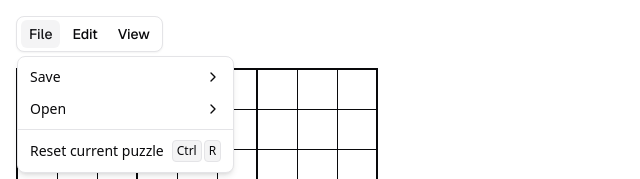
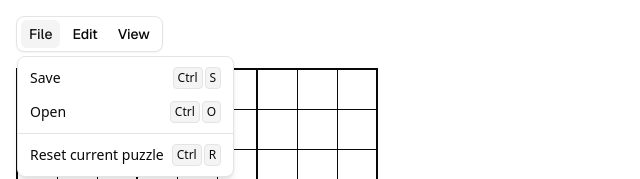
Before and after one commit to Popa-42/sudoku, a Next.js app: page / in a window 1280 px wide. Both pictures are taken after a click on the button "File". Shown: the top 179 px of the page, without its empty margins (0-640 px from the left). Built offline with nearby package versions, Linux system fonts and the light colour scheme; a web font is replaced by a local one.

Commit message:
Add expert mode with advanced file menu options

```diff
--- a/src/app/page.tsx
+++ b/src/app/page.tsx
@@ -22,6 +22,7 @@ import {
   Menubar,
   MenubarCheckboxItem,
   MenubarContent,
+  MenubarGroup,
   MenubarItem,
   MenubarMenu,
   MenubarRadioGroup,
@@ -320,17 +321,13 @@ export default function Home() {
     const onKey = (e: KeyboardEvent) => {
       const editable = isEditableTarget(e.target);
       // Global ctrl/cmd shortcuts
-      if ((e.ctrlKey || e.metaKey) && !e.shiftKey && !e.altKey) {
+      if (e.ctrlKey || e.metaKey) {
+        if (!e.shiftKey && !e.altKey) {
           // Avoid interfering with text inputs
           if (editable) return;
-        if (e.key === "s" || e.key === "S") {
-          e.preventDefault();
-          onMenuSaveFile();
-          return;
-        }
           if (e.key === "o" || e.key === "O") {
             e.preventDefault();
-          onMenuOpenFile();
+            setUploadOpen(true);
             return;
           }
           if (e.key === "r" || e.key === "R") {
@@ -347,6 +344,18 @@ export default function Home() {
             e.preventDefault();
             onMenuRedo();
             return;
+          }
+        } else if (e.shiftKey && !e.altKey) {
+          if (e.key === "s" || e.key === "S") {
+            e.preventDefault();
+            onMenuSaveFile();
+            return;
+          }
+          if (e.key === "o" || e.key === "O") {
+            e.preventDefault();
+            onMenuOpenFile();
+            return;
+          }
         }
       }
 
@@ -382,39 +391,78 @@ export default function Home() {
     } catch {}
   }, [isDark]);
 
+  const [expertMode, setExpertMode] = useState(false);
+
   return (
     <div className="space-y-4 p-4">
       <Menubar className="w-fit">
         <MenubarMenu>
           <MenubarTrigger>File</MenubarTrigger>
           <MenubarContent>
+            {expertMode ? (
+              <>
                 <MenubarSub>
-              <MenubarSubTrigger onClick={handleShare}>Save</MenubarSubTrigger>
+                  <MenubarSubTrigger>Save...</MenubarSubTrigger>
                   <MenubarSubContent>
-                <MenubarItem onClick={onMenuSaveFile}>
-                  Save file
+                    <MenubarItem onClick={handleShare}>
+                      Show saving dialog
                       <MenubarShortcut>
                         <kbd>Ctrl</kbd>
                         <kbd>S</kbd>
                       </MenubarShortcut>
                     </MenubarItem>
-                <MenubarItem onClick={onMenuShareLink}>Share Link</MenubarItem>
-                <MenubarItem onClick={onMenuCopyPayload}>Copy SG1 payload</MenubarItem>
+                    <MenubarItem onClick={onMenuSaveFile}>
+                      Save file
+                      <MenubarShortcut>
+                        <kbd>Ctrl</kbd>
+                        <kbd>Shift</kbd>
+                        <kbd>S</kbd>
+                      </MenubarShortcut>
+                    </MenubarItem>
+                    <MenubarItem onClick={onMenuShareLink}>Share link</MenubarItem>
+                    {expertMode && <MenubarItem onClick={onMenuCopyPayload}>Copy SG1 payload</MenubarItem>}
                   </MenubarSubContent>
                 </MenubarSub>
                 <MenubarSub>
-              <MenubarSubTrigger onClick={() => setUploadOpen(true)}>Open</MenubarSubTrigger>
+                  <MenubarSubTrigger>Open...</MenubarSubTrigger>
                   <MenubarSubContent>
+                    <MenubarItem onClick={() => setUploadOpen(true)}>
+                      Show opening dialog
+                      <MenubarShortcut>
+                        <kbd>Ctrl</kbd>
+                        <kbd>O</kbd>
+                      </MenubarShortcut>
+                    </MenubarItem>
                     <MenubarItem onClick={onMenuOpenFile}>
                       Open file
                       <MenubarShortcut>
                         <kbd>Ctrl</kbd>
+                        <kbd>Shift</kbd>
                         <kbd>O</kbd>
                       </MenubarShortcut>
                     </MenubarItem>
                     <MenubarItem onClick={onMenuPastePayload}>Paste SG1 payload</MenubarItem>
                   </MenubarSubContent>
                 </MenubarSub>
+              </>
+            ) : (
+              <>
+                <MenubarItem onClick={handleShare}>
+                  Save
+                  <MenubarShortcut>
+                    <kbd>Ctrl</kbd>
+                    <kbd>S</kbd>
+                  </MenubarShortcut>
+                </MenubarItem>
+                <MenubarItem onClick={() => setUploadOpen(true)}>
+                  Open
+                  <MenubarShortcut>
+                    <kbd>Ctrl</kbd>
+                    <kbd>O</kbd>
+                  </MenubarShortcut>
+                </MenubarItem>
+              </>
+            )}
             <MenubarSeparator />
             <MenubarItem onClick={onMenuReset}>
               Reset current puzzle
@@ -428,20 +476,26 @@ export default function Home() {
         <MenubarMenu>
           <MenubarTrigger>Edit</MenubarTrigger>
           <MenubarContent>
-            <MenubarItem onClick={onMenuUndo}>
+            <MenubarItem inset onClick={onMenuUndo}>
               Undo
               <MenubarShortcut>
                 <kbd>Ctrl</kbd>
                 <kbd>Z</kbd>
               </MenubarShortcut>
             </MenubarItem>
-            <MenubarItem onClick={onMenuRedo}>
+            <MenubarItem inset onClick={onMenuRedo}>
               Redo
               <MenubarShortcut>
                 <kbd>Ctrl</kbd>
                 <kbd>Y</kbd>
               </MenubarShortcut>
             </MenubarItem>
+            {expertMode && (
+              <>
+                <MenubarSeparator />
+                <MenubarCheckboxItem disabled>Editorial Mode</MenubarCheckboxItem>
+              </>
+            )}
           </MenubarContent>
         </MenubarMenu>
         <MenubarMenu>
@@ -476,6 +530,10 @@ export default function Home() {
             <MenubarSeparator />
             <MenubarCheckboxItem checked={isDark} onCheckedChange={(v) => setIsDark(v)}>
               Dark Mode
+            </MenubarCheckboxItem>
+            <MenubarSeparator />
+            <MenubarCheckboxItem checked={expertMode} onCheckedChange={(v) => setExpertMode(v)}>
+              Expert Mode
             </MenubarCheckboxItem>
           </MenubarContent>
         </MenubarMenu>
@@ -636,8 +694,8 @@ export default function Home() {
             )}
 
             <div className="flex items-center gap-2">
-              <Button variant="ghost" onClick={handleDialogFileClick} type="button">
-                <FileUp className="mr-2" /> Choose file
+              <Button variant="outline" className="w-full" onClick={handleDialogFileClick} type="button">
+                <FileUp size={12} /> Choose file
               </Button>
               <input
                 ref={uploadFileRef}
```
Lines whose indentation alone changed are shown as unchanged.
